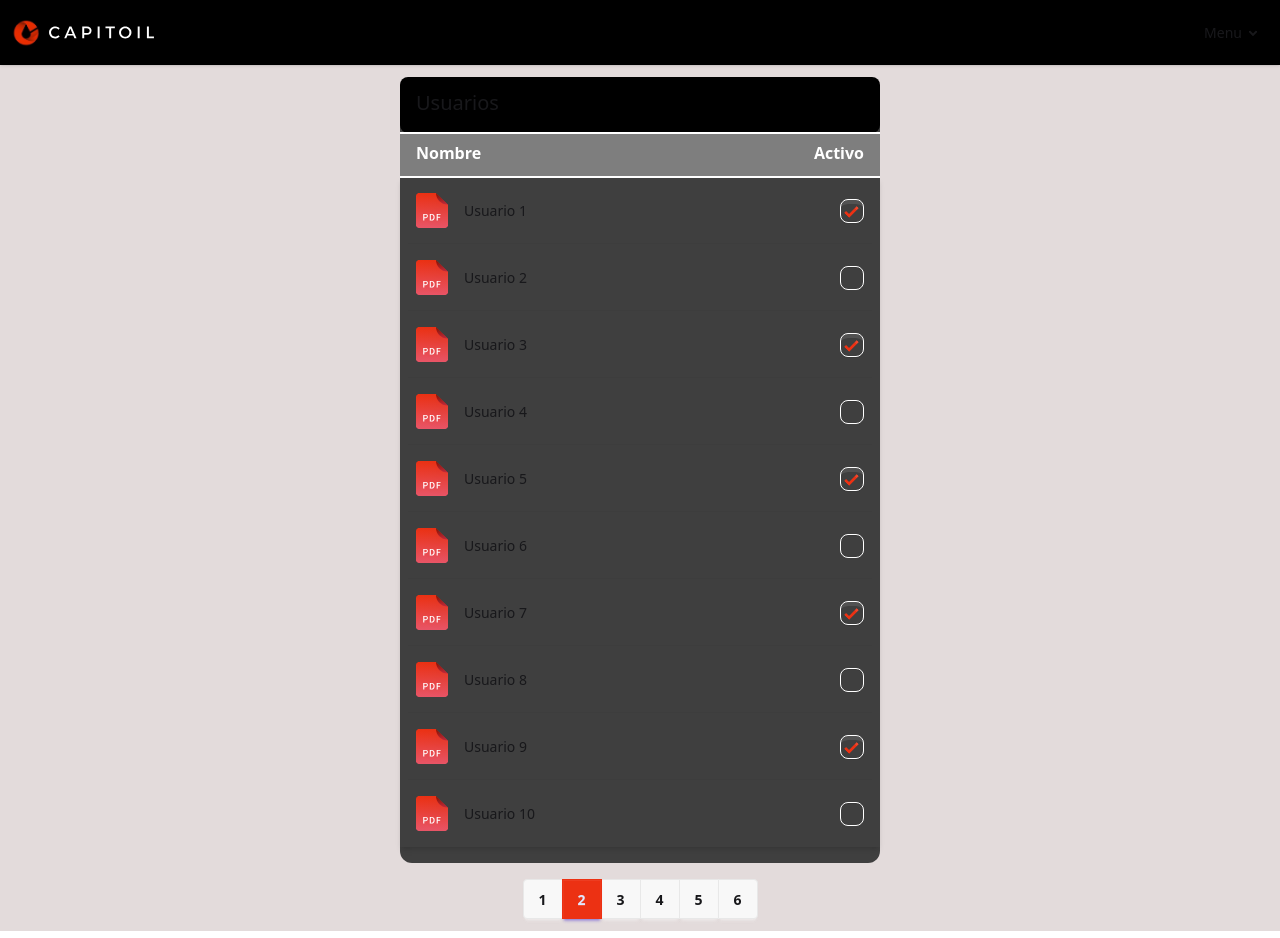
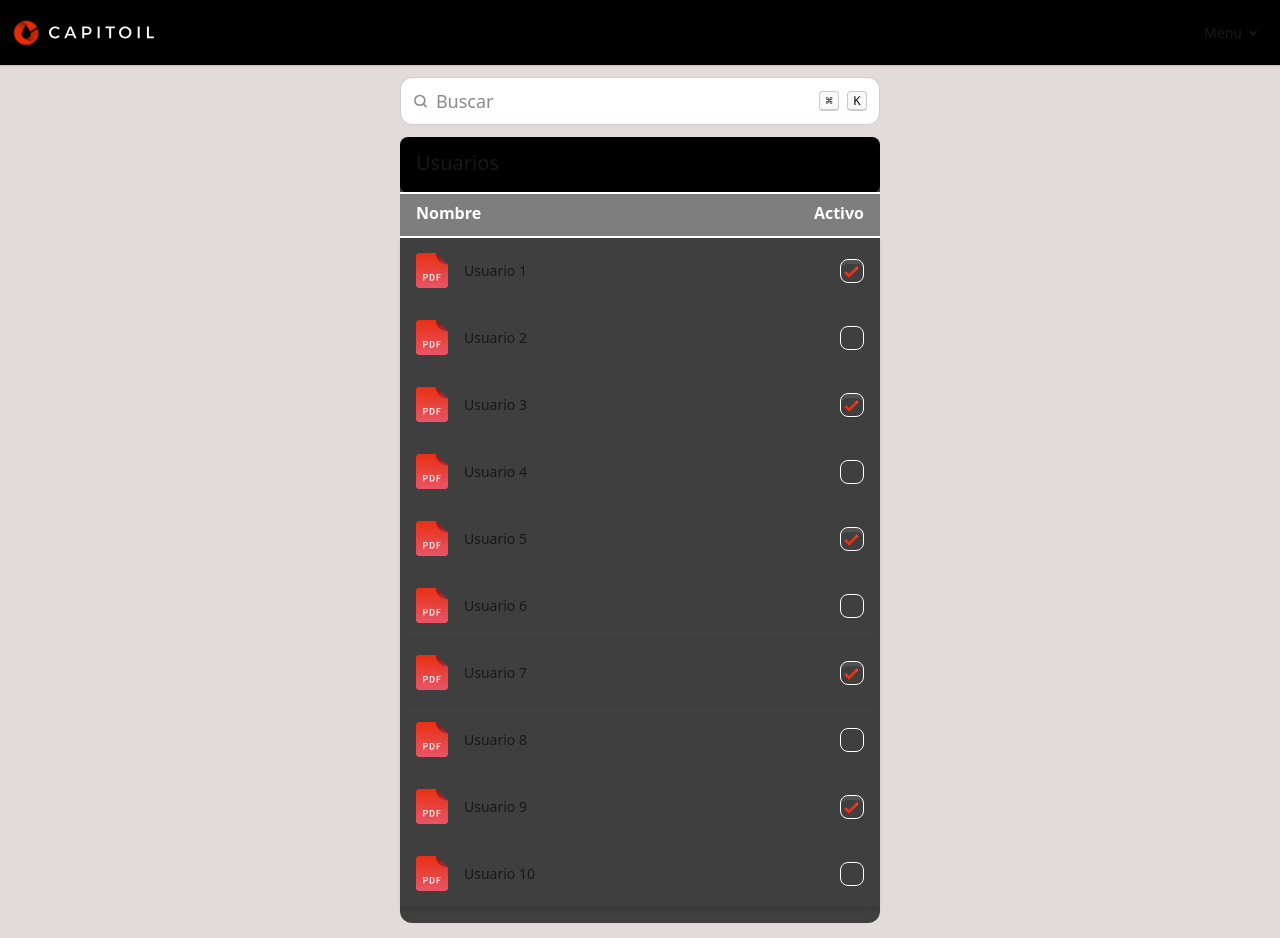
Before and after one commit to dancarreon/validoc-webapp, a React (Vite) app: page /admin/usuarios in a window 1280 px wide. Shown: the top 938 px of the page. Built offline with nearby package versions, Linux system fonts and the light colour scheme.

Commit message:
- Adding pagination fix on styles - Adding Search.tsx bar for Users.tsx - Fixing styles on UserInfo.tsx

```diff
--- a/src/components/Navbar.tsx
+++ b/src/components/Navbar.tsx
@@ -5,7 +5,7 @@ export const Navbar = ({isAdmin}: { isAdmin?: boolean }) => {
     const prefix = isAdmin ? 'admin' : 'user';
 
     return (
-        <div className="navbar bg-black shadow-sm p-0 absolute sticky top-0 z-50 h-[65px]">
+        <div className="navbar bg-black shadow-sm p-0 sticky top-0 z-50 h-[65px]">
             <div className="flex-1 text-left -m-2">
                 <a className="btn btn-ghost text-xl font-[Alexandria]" href={'/' + prefix}>
                     <img src={logo} alt="Capitoil" className='h-[30px]'/>
@@ -30,7 +30,7 @@ export const Navbar = ({isAdmin}: { isAdmin?: boolean }) => {
                                 </li>
                                 {isAdmin && (<li><a href={'/' + prefix + '/usuarios'}>Usuarios</a></li>)}
                                 {isAdmin && (<li><a href={'/' + prefix + '/nuevo-usuario'}>Nuevo Usuario</a></li>)}
-                                <li>
+                                <li className='bg-[#EC3113]'>
                                     <a href={'/'}>Salir</a>
                                 </li>
                             </ul>
--- a/src/components/Pagination.tsx
+++ b/src/components/Pagination.tsx
@@ -4,8 +4,9 @@ export const Pagination = ({currentPage = 1}: { currentPage: number }) => {
 
     return (
         <div className="join mb-3">
-            {pages.map((page) => (
-                <input className="join-item btn btn-square" type="radio" name="options" aria-label={String(page)}
+            {pages.map((page: number, index: number) => (
+                <input className={'join-item btn btn-square ' + (index == 0 ? 'rounded-l-xl' : '') + (index == pages.length - 1 ? 'rounded-r-xl' : '')} type="radio"
+                       name="options" aria-label={String(page)}
                        checked={currentPage == page}/>
             ))}
         </div>
--- /dev/null
+++ b/src/components/Search.tsx
@@ -0,0 +1,17 @@
+export const Search = () => {
+    return (
+        <div className='search my-3 w-full flex items-center justify-center'>
+            <label className="input input-lg rounded-xl">
+                <svg className="h-[1em] opacity-50" xmlns="http://www.w3.org/2000/svg" viewBox="0 0 24 24">
+                    <g strokeLinejoin="round" strokeLinecap="round" strokeWidth="2.5" fill="none" stroke="currentColor">
+                        <circle cx="11" cy="11" r="8"></circle>
+                        <path d="m21 21-4.3-4.3"></path>
+                    </g>
+                </svg>
+                <input type="search" className="grow" placeholder="Buscar"/>
+                <kbd className="kbd kbd-sm">⌘</kbd>
+                <kbd className="kbd kbd-sm">K</kbd>
+            </label>
+        </div>
+    )
+}
--- a/src/index.css
+++ b/src/index.css
@@ -26,3 +26,7 @@
     @apply bg-[#EC3113];
     @apply border-[#EC3113];
 }
+
+.search .input{
+    width: clamp(3rem, 30rem, 100%);
+}
--- a/src/pages/admin/UserInfo.tsx
+++ b/src/pages/admin/UserInfo.tsx
@@ -12,14 +12,14 @@ export const UserInfo = ({user}: { user?: User }) => {
     } as User;
 
     return (
-        <div className='h-[90vh] content-center'>
+        <div className='h-[100%] content-center mt-3'>
             <Container>
                 <Header title={user.nombre}/>
                 <form onSubmit={(e) => e.preventDefault()} className='mt-5'>
                     <TextInput type='text' placeholder='Nombre de Usuario' value={user.nombre}/>
                     <TextInput type='text' placeholder='Contraseña' value={user.password}/>
                     <Button label='Guardar'/>
-                    <Button styles='bg-black' label='Desactivar'/>
+                    <Button styles='bg-black ml-1' label='Desactivar'/>
                 </form>
             </Container>
         </div>
--- a/src/pages/admin/Users.tsx
+++ b/src/pages/admin/Users.tsx
@@ -3,6 +3,7 @@ import {SubHeader} from "../../components/SubHeader.tsx";
 import {List} from "../../components/List.tsx";
 import {Container} from "../../components/Container.tsx";
 import {Pagination} from "../../components/Pagination.tsx";
+import {Search} from "../../components/Search.tsx";
 
 export const Users = () => {
 
@@ -20,6 +21,7 @@ export const Users = () => {
 
     return (
         <div className='h-[100%] content-center'>
+            <Search/>
             <Container styles='my-3'>
                 <Header title='Usuarios'/>
                 <SubHeader titles={['Nombre', 'Activo']}/>
```
